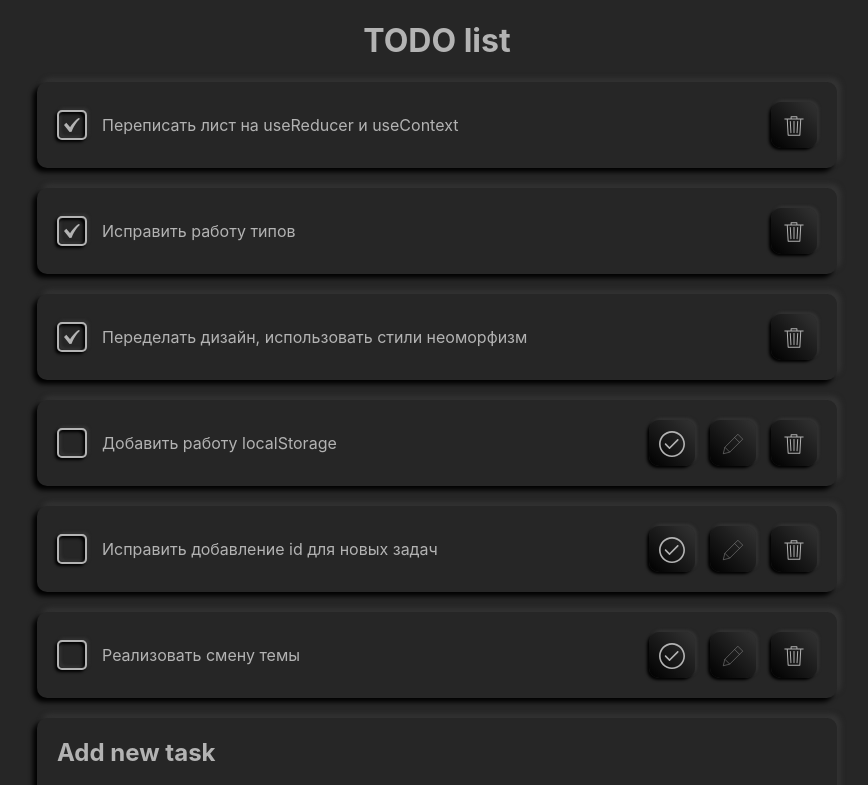
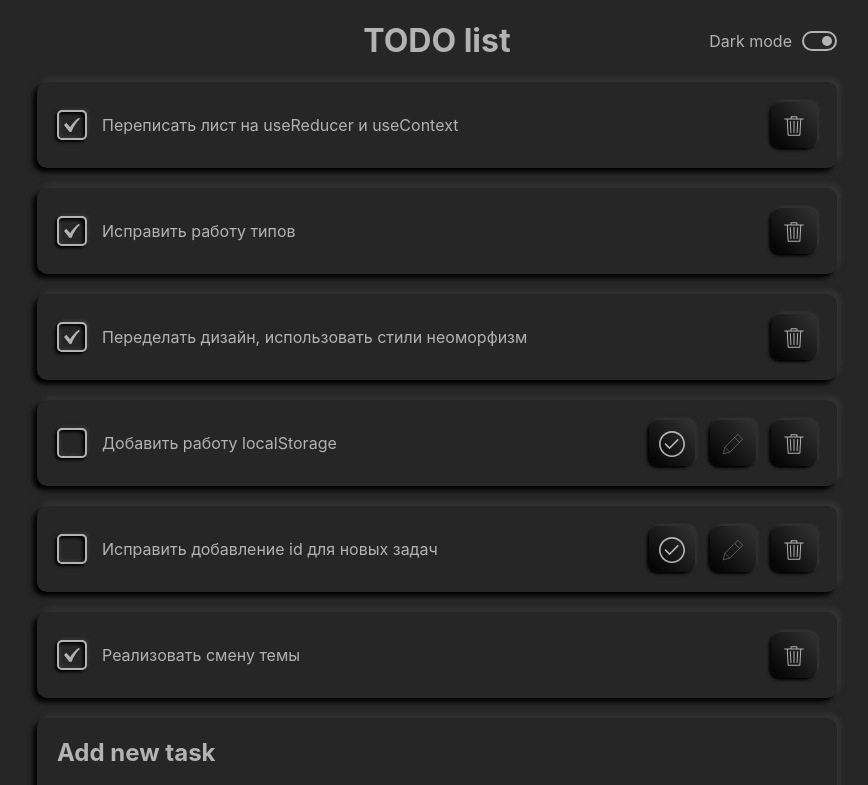
Before and after one commit to ybarykin73/React-ToDo, a React (Create React App) app: page / in a window 1280 px wide. Shown: the top 785 px of the page, without its empty margins (203-1071 px from the left). Built offline with nearby package versions, Linux system fonts and the light colour scheme.

Commit message:
Добавлена смена темы

```diff
--- a/src/App.css
+++ b/src/App.css
@@ -79,3 +79,16 @@ body {
   --average-inset-shadow: inset -4px 4px 5px var(--shadow-primary-color),
                        inset 4px -4px 5px var(--shadow-secondary-color);
 }
+
+.visually-hidden {
+  position: absolute;
+  width: 1px;
+  height: 1px;
+  margin: -1px;
+  border: 0;
+  padding: 0;
+  white-space: nowrap;
+  clip-path: inset(100%);
+  clip: rect(0 0 0 0);
+  overflow: hidden;
+}
--- /dev/null
+++ b/src/components/Header/Header.jsx
@@ -0,0 +1,16 @@
+import Theme from "../Theme/Theme"
+
+import './Header.scss'
+
+const Header = () => {
+  return (
+    <header className="header">
+      <h1 className='header__title'>
+        TODO list
+      </h1>
+      <Theme />
+    </header>
+  )
+}
+
+export default Header
--- /dev/null
+++ b/src/components/Header/Header.scss
@@ -0,0 +1,14 @@
+.header {
+  position: relative;
+
+  &__title {
+    text-align: center;
+  }
+
+  .theme {
+    position: absolute;
+    top: 50%;
+    right: 0;
+    transform: translateY(-50%);
+  }
+}
--- a/src/components/Main/Main.scss
+++ b/src/components/Main/Main.scss
@@ -2,7 +2,3 @@
     max-width: 800px;
     margin: 0 auto;
 }
-
-.title {
-    text-align: center;
-}
--- a/src/components/Main/Main.tsx
+++ b/src/components/Main/Main.tsx
@@ -1,13 +1,13 @@
+import Header from '../Header/Header'
 import List from '../List/List'
 import Form from '../Form/Form'
 
 import './Main.scss'
 
-
 const Main = () => {
     return (
         <main className='main'>
-            <h1 className='title'>TODO list</h1>
+            <Header />
             <List />
             <Form />
         </main>
--- /dev/null
+++ b/src/components/Theme/Theme.tsx
@@ -0,0 +1,25 @@
+import React from "react"
+
+import Checkbox from "../subcomponents/Checkbox/Checkbox"
+
+const Theme = () => {
+  const [theme, setTheme] = React.useState('dark')
+
+  document.body.setAttribute('data-theme', theme)
+
+  const setSomething = () => {
+    setTheme(theme === 'dark' ? 'light' : 'dark')
+  }
+
+  return (
+    <div className="theme">
+      <Checkbox
+        something={theme === 'dark'}
+        label={`${theme} mode`}
+        setSomething={setSomething}
+      />
+    </div>
+  )
+}
+
+export default Theme
--- /dev/null
+++ b/src/components/subcomponents/Checkbox/Checkbox.scss
@@ -0,0 +1,35 @@
+.checkbox {
+  display: flex;
+  align-items: center;
+  justify-content: flex-start;
+  gap: 10px;
+
+  &__label {
+    line-height: 1;
+
+    &::first-letter {
+      text-transform: uppercase;
+    }
+  }
+
+  &__wrapper {
+    width: 35px;
+    height: 20px;
+    border-radius: 10px;
+    border: 2px solid var(--secondary-color);
+    padding: 3px;
+  }
+
+  &__checked {
+    width: 10px;
+    height: 10px;
+    display: block;
+    border-radius: 50%;
+    background-color: var(--secondary-color);
+    transition: margin .2s ease;
+  }
+
+  &__input:checked + .checkbox__checked {
+    margin-left: 15px;
+  }
+}
--- /dev/null
+++ b/src/components/subcomponents/Checkbox/Checkbox.tsx
@@ -0,0 +1,29 @@
+import React from 'react'
+
+import { IProps } from './ICheckbox'
+import './Checkbox.scss'
+
+const Checkbox: React.FC<IProps> = (props) => {
+  const {
+    label,
+    something,
+    setSomething
+  } = props
+
+  return (
+    <label className="checkbox">
+      <span className="checkbox__label">{label}</span>
+      <div className="checkbox__wrapper">
+        <input
+        className="checkbox__input visually-hidden"
+        checked={something}
+        type="checkbox"
+        onChange={setSomething}
+      />
+        <span className="checkbox__checked" />
+      </div>
+    </label>
+  )
+}
+
+export default Checkbox
--- /dev/null
+++ b/src/components/subcomponents/Checkbox/ICheckbox.ts
@@ -0,0 +1,5 @@
+export interface IProps {
+  label: string
+  something: boolean
+  setSomething: () => void
+}
--- a/src/context/TodoContext.tsx
+++ b/src/context/TodoContext.tsx
@@ -54,7 +54,7 @@ const array = [{
   text: 'Исправить добавление id для новых задач'
 },{
   id: 5,
-  isChecked: false,
+  isChecked: true,
   text: 'Реализовать смену темы'
 }]
 
--- a/src/index.tsx
+++ b/src/index.tsx
@@ -4,9 +4,11 @@ import './index.css';
 import App from './App';
 
 const container = document.getElementById('root')
+
 if(!container) {
   throw new Error('roo was not found')
 }
+
 const root = ReactDOM.createRoot(container);
 
 root.render(
```
